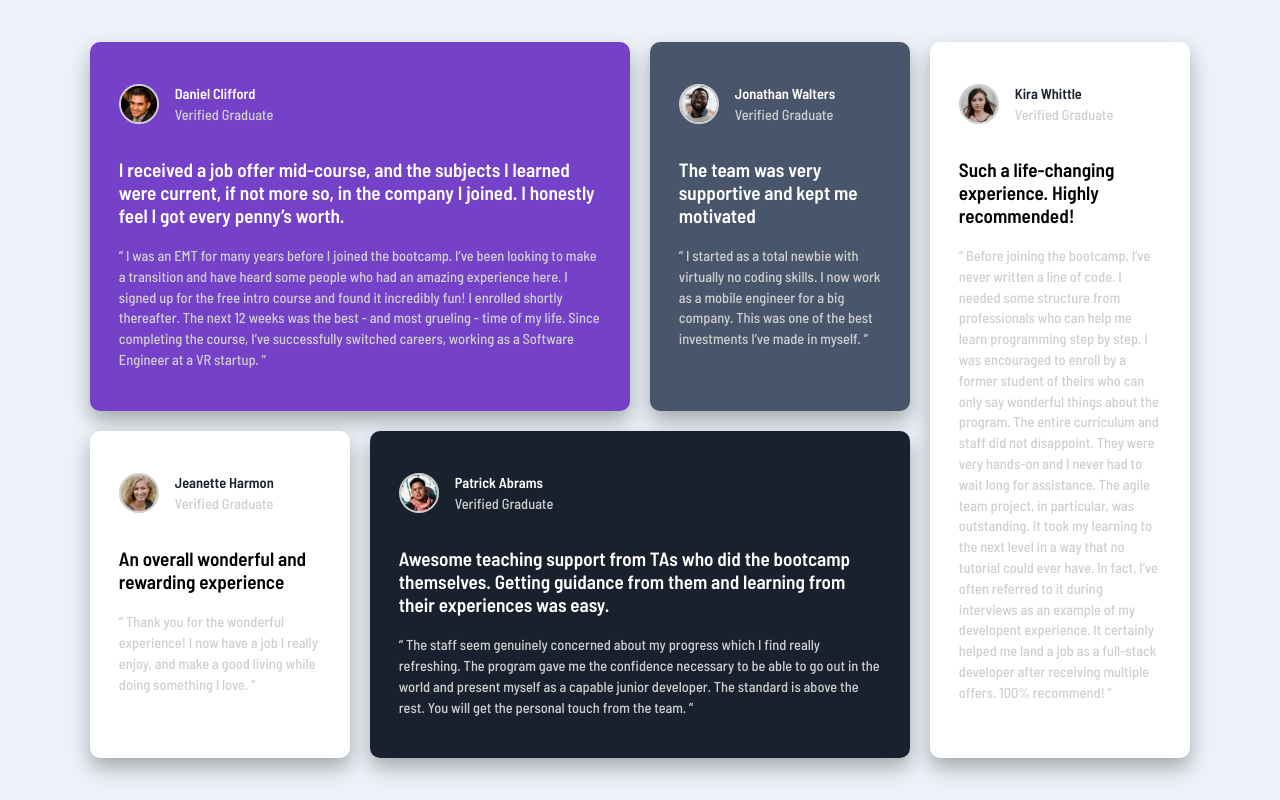
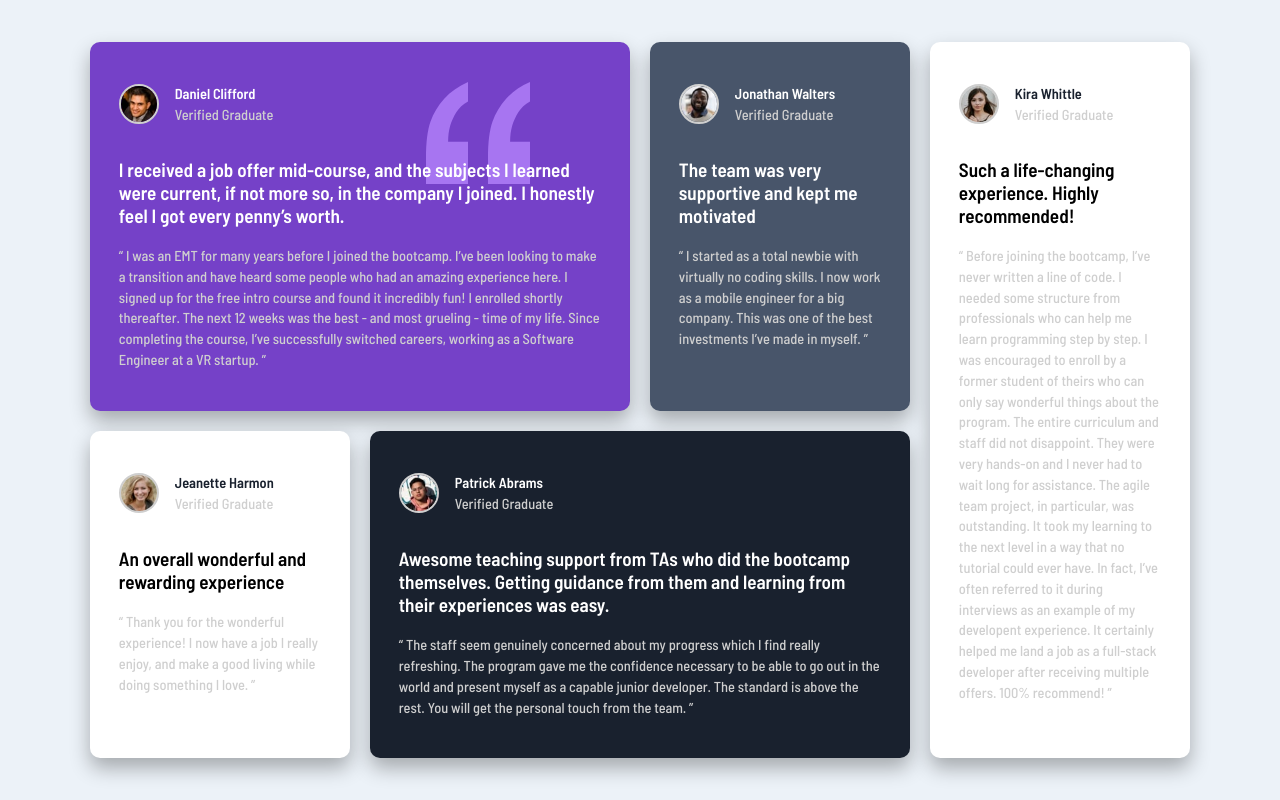
Before and after one commit to rizkibagus/testimonials-grid-section, a plain HTML site: page index.html in a window 1280 px wide. Drawn offline with Linux system fonts and the light colour scheme.

Commit message:
feat: add background image for card

```diff
--- a/css/styles.css
+++ b/css/styles.css
@@ -108,6 +108,12 @@
     article.daniel {
         background: var(--moderate-violet);
         color: var(--white);
+        background-image: url(../images/bg-pattern-quotation.svg);
+        background-repeat: no-repeat;
+        background-position: right 100px top 40px;
+        background-size: auto;
+
+
     }
 
     article.jonathan {
```
Also changed, not shown: 2 other files.
